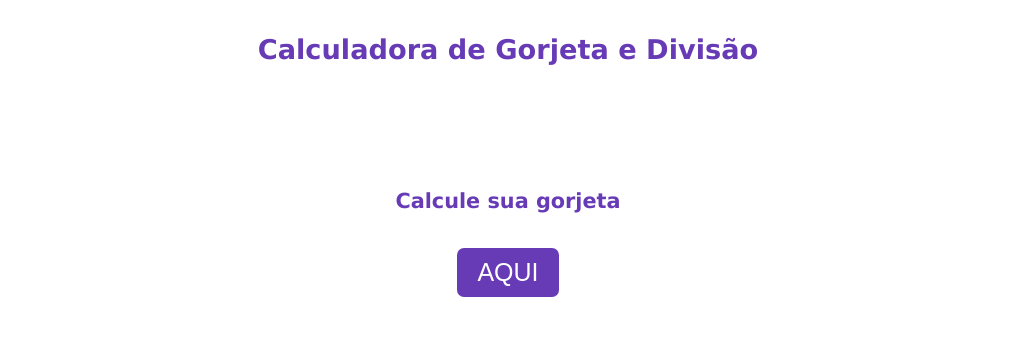
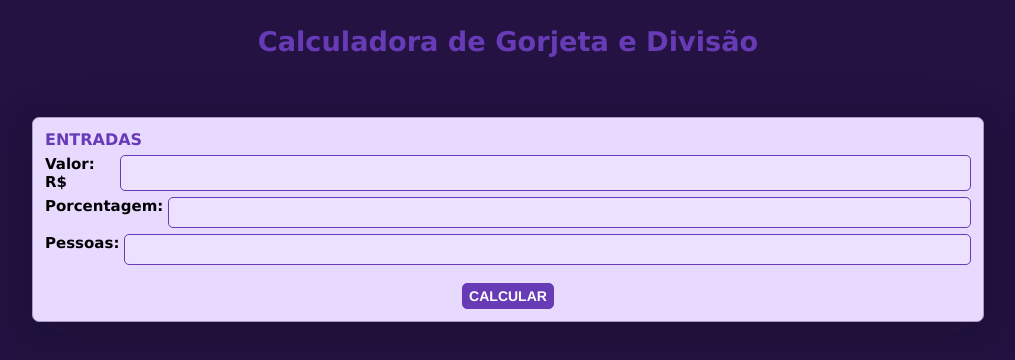
Before and after one commit to giovana-rosa/Calculadora-de-Gorjeta, a Vue app: page / in a window 1280 px wide. Shown: the top 360 px of the page, without its empty margins (132-1147 px from the left). Built offline with nearby package versions, Linux system fonts and the light colour scheme.

Commit message:
update: tirado o step 1 "aqui"

```diff
--- a/src/components/entradaComponent.vue
+++ b/src/components/entradaComponent.vue
@@ -58,7 +58,6 @@ function handleClick() {
 </template>
 
 <style scoped>
-
 .panel {
   background: #e8daff;
   border: 1px solid #ab9ac9;
--- /dev/null
+++ b/src/css/global.css
@@ -0,0 +1,5 @@
+html, body {
+  margin: 0;
+  height: 100%;
+  background: #241342;
+}
--- a/src/main.js
+++ b/src/main.js
@@ -1,5 +1,6 @@
 import { createApp } from 'vue';
 import App from './App.vue';
 import router from './router';
+import './css/global.css'
 
 createApp(App).use(router).mount('#app');
--- a/src/views/HomeView.vue
+++ b/src/views/HomeView.vue
@@ -2,8 +2,6 @@
 import EntradaComponent from "../components/entradaComponent.vue";
 import SaidaComponent from "../components/saidaComponent.vue";
 import { ref } from "vue";
-
-const step = ref(1);
 
 const bill = ref("");
 const tip = ref("");
@@ -40,14 +38,7 @@ function calculate() {
   <div class="app">
   <h1 class="title">Calculadora de Gorjeta e Divisão</h1>
 
-  <!-- Parte 1: tela inicial -->
-    <div v-if="step === 1" class="page">
-      <h2 class="subtitle">Calcule sua gorjeta</h2>
-      <button @click="step = 2" class="aqui">AQUI</button>
-    </div>
-
-    <!-- Parte 2: tela de cálculo -->
-    <div v-if="step === 2" class="page">
+    <div class="page">
       <EntradaComponent
         :bill="bill"
         :tip="tip"
```
Also changed, not shown: 1 other file (tests, documents, lock files or other folders).
